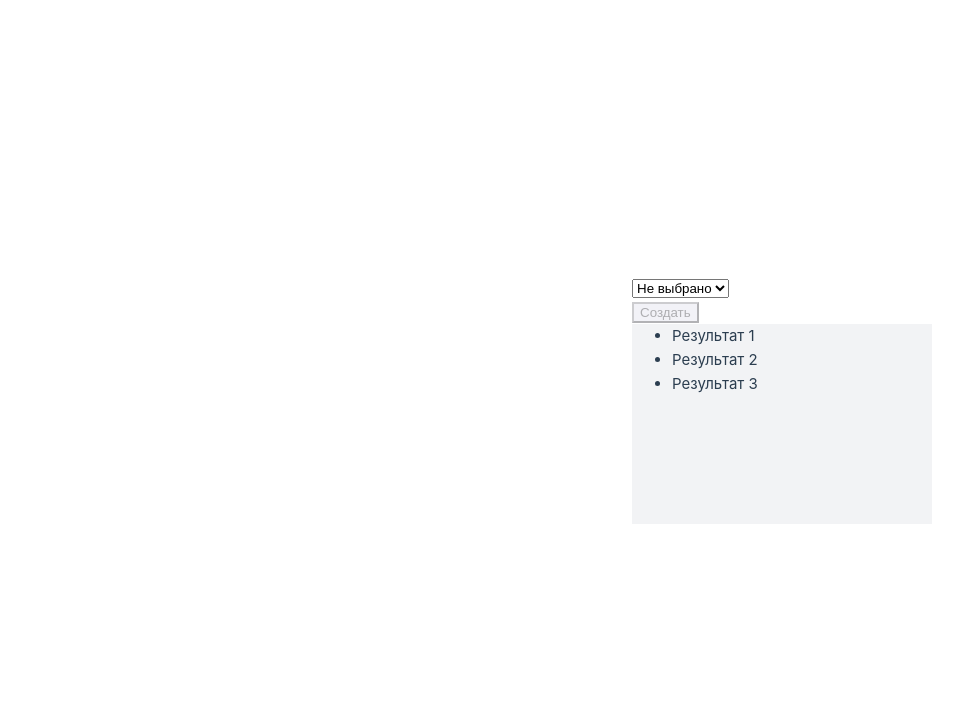
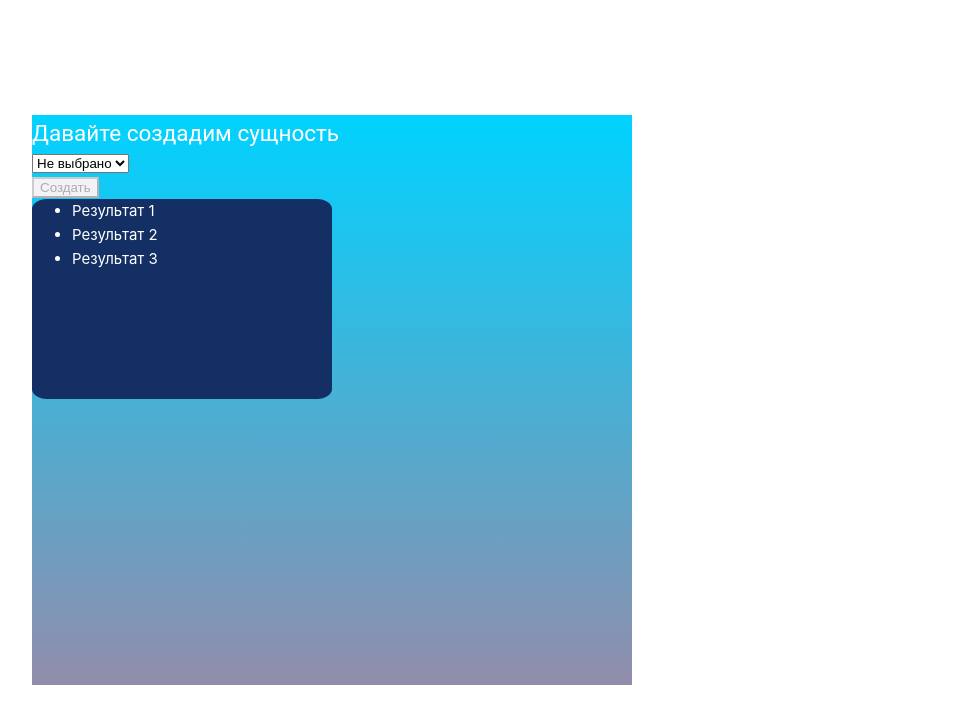
Before and after one commit to AlexMurrr/workWithAmoCRM, a Vue app: page / in a window 1280 px wide. Shown: the top 724 px of the page, without its empty margins (8-971 px from the left). Built offline with nearby package versions, Linux system fonts and the light colour scheme.

Commit message:
feat: create title.vue and add style

```diff
--- a/index.html
+++ b/index.html
@@ -4,7 +4,7 @@
     <meta charset="UTF-8">
     <link rel="icon" href="/favicon.ico">
     <meta name="viewport" content="width=device-width, initial-scale=1.0">
-    <title>Vite App</title>
+    <title>workWithAmoCRM</title>
   </head>
   <body>
     <div id="app"></div>
--- a/src/App.vue
+++ b/src/App.vue
@@ -3,14 +3,9 @@
 </script>
 
 <template>
-  <header>
-
-
-  </header>
-
-  <main>
-   <total/>
-  </main>
+ <div>
+  <total/>
+</div>
 </template>
 
 <style scoped>
--- a/src/components/buttonV.vue
+++ b/src/components/buttonV.vue
@@ -1,7 +1,7 @@
 <script setup>
 const props = defineProps({
   isActive: {type: String},
-  nameButton:{type: String, default: 'Создать'}
+  nameButton:{type: String}
 })
 
 const emit = defineEmits(['updateName']);
@@ -24,7 +24,7 @@ const changeName = () => {
 }
 
 .active {
-  background-color: blue;
+  background-color: rgb(9, 9, 146);
   color: white;
 }
 
--- a/src/components/contanerV.vue
+++ b/src/components/contanerV.vue
@@ -21,7 +21,9 @@
     width: 300px;
     height: 200px;
     overflow: auto;
-    background-color: rgb(242, 243, 245);
+    background-color: rgb(19, 47, 99);
+    border-radius: 5%;
+    color: #fff;
 }
 
 </style>
--- a/src/components/dropDown.vue
+++ b/src/components/dropDown.vue
@@ -42,7 +42,7 @@ import  buttonSelect  from './buttonV.vue';
       activeBtn.value = 'spinner-btn';
       nameButton.value='';
       setTimeout(()=>{
-      activeBtn.value = '';
+      activeBtn.value = 'active';
       nameButton.value='Cоздать';
     }, 2000)
     }
--- /dev/null
+++ b/src/components/titleV.vue
@@ -0,0 +1,20 @@
+<script setup>
+const props = defineProps({
+    title: {type: String}
+})
+</script>
+
+<template>
+  <div class="title">
+    <h2> {{ title }} </h2>
+  </div>
+</template>
+
+
+<style scoped>
+    .title{
+        font-family: "Roboto", sans-serif;
+        color: #fff;
+        font: bold;
+    }
+</style>
--- a/src/components/totalComponets.vue
+++ b/src/components/totalComponets.vue
@@ -1,6 +1,7 @@
 <script setup>
   import dropDown from './dropDown.vue';
   import contanerV from './contanerV.vue';
+  import titleV from './titleV.vue';
 
 
   const items = [
@@ -9,13 +10,25 @@
           { id: 3, name: 'Контакт' },
           { id: 4, name: 'Компания' }
         ];
+
+  const title = 'Давайте создадим сущность';
+
 </script>
 
 <template>
+  <div  class="total">
+   <titleV :title="title"/>
    <dropDown :items="items"/>
    <contanerV/>
+  </div>
 </template>
 
 <style scoped>
+  .total{
+    background: linear-gradient(to bottom, #00d2ff, #928dab);
+    height: 570px;
+    width: 600px;
+  }
+
 
 </style>
--- a/src/stores/counter.js
+++ b/src/stores/deal.js
@@ -2,7 +2,7 @@ import { ref, computed } from 'vue'
 import { defineStore } from 'pinia'
 
 export const useCounterStore = defineStore('counter', () => {
-  const count = ref(0)
+  const title = ref('Давайте создадим сущность')
   const doubleCount = computed(() => count.value * 2)
   function increment() {
     count.value++
```
